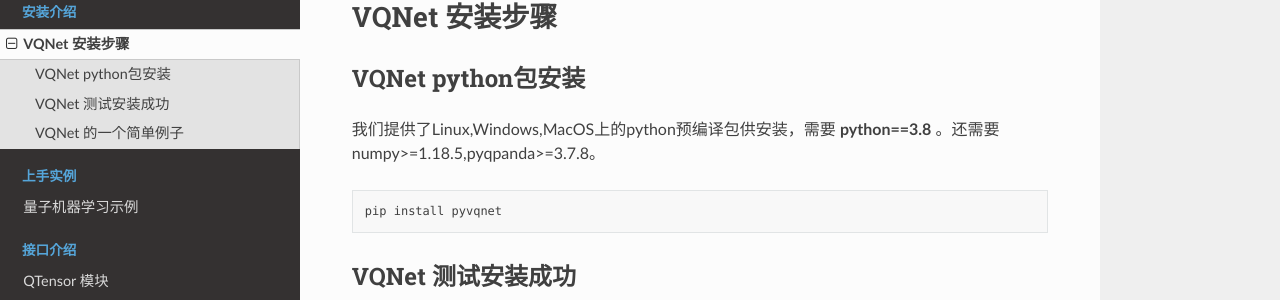
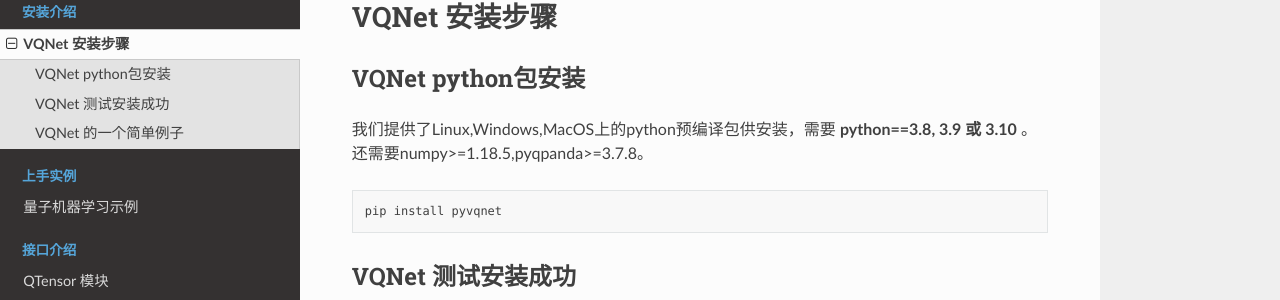
Before and after one commit to OriginQ/VQNET2.0-tutorial, a Sphinx documentation site: the page built from source/rst/install.rst, in a window 1280 px wide and 900 px high. Shown: the part 109-409 px from the top of the window. Built offline with Sphinx 7.4.7 and the Read the Docs theme 2.0.0, drawn with Linux system fonts in a browser that asks for light colours.

Commit message:
[ref] ref install doc

```diff
--- a/source/rst/install.rst
+++ b/source/rst/install.rst
@@ -4,7 +4,7 @@
 VQNet python包安装
 ----------------------------------
 
-我们提供了Linux,Windows,MacOS上的python预编译包供安装，需要 **python==3.8** 。还需要numpy>=1.18.5,pyqpanda>=3.7.8。
+我们提供了Linux,Windows,MacOS上的python预编译包供安装，需要 **python==3.8, 3.9 或 3.10** 。还需要numpy>=1.18.5,pyqpanda>=3.7.8。
 
 
 .. code-block::
```
